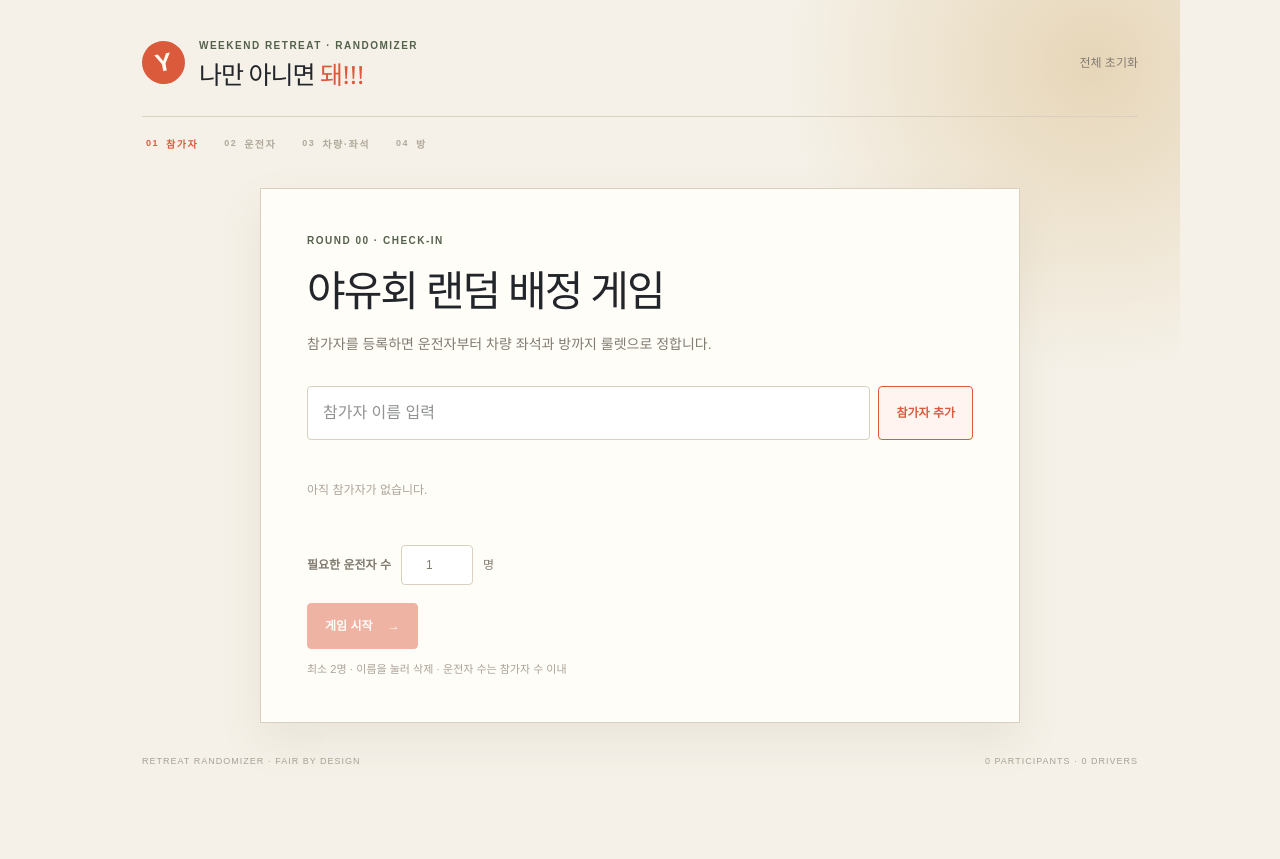
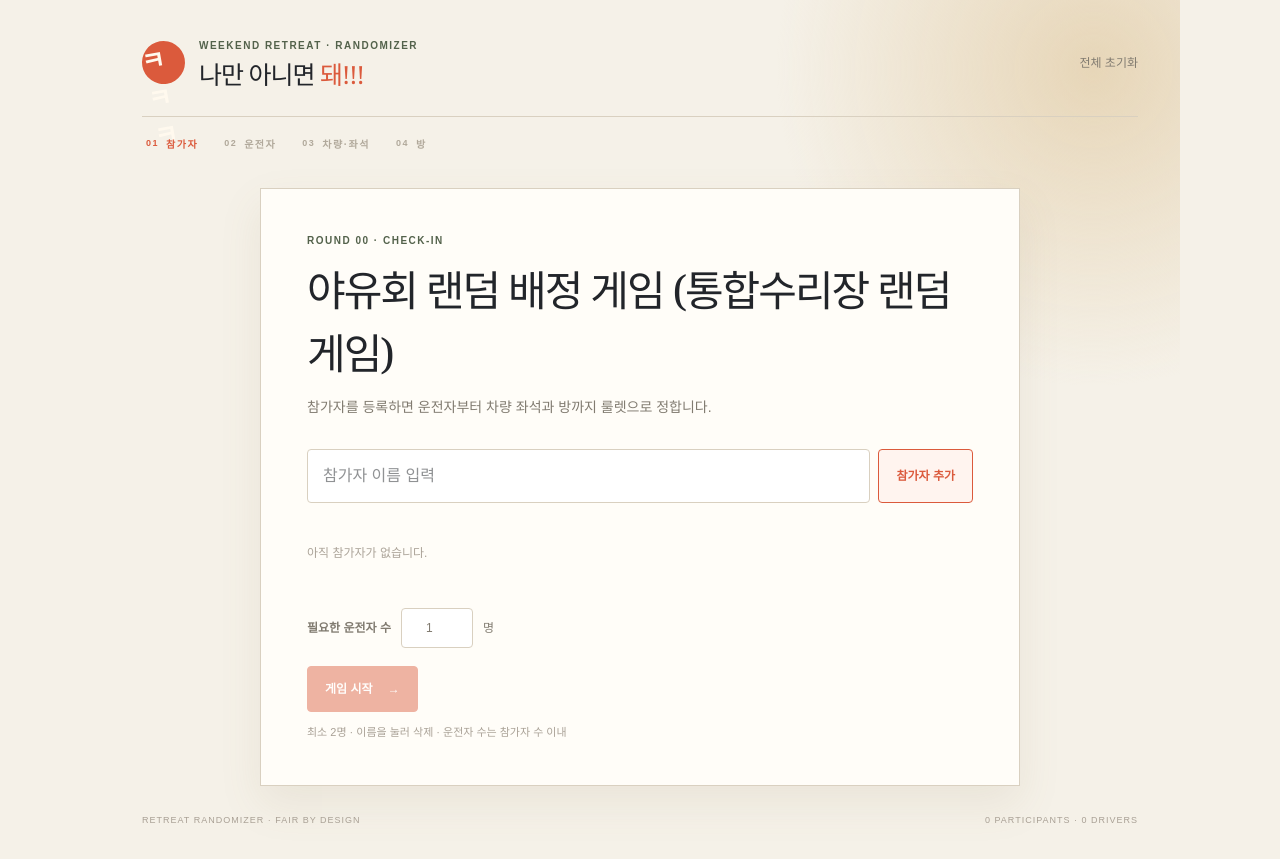
Before and after one commit to ik2daaaaa-prog/retreat-assignment-game, a Next.js app: page / in a window 1280 px wide. Before the commit the page ends 800 px from the top, so only its background shows below. Built offline with nearby package versions, Linux system fonts and the light colour scheme.

Commit message:
feat: update retreat branding

```diff
--- a/app/components/ParticipantSetup.tsx
+++ b/app/components/ParticipantSetup.tsx
@@ -23,7 +23,7 @@ export function ParticipantSetup({ participants, onChange, onStart }: Participan
   return (
     <section className="setup-card">
       <div className="section-kicker">ROUND 00 · CHECK-IN</div>
-      <h2>야유회 랜덤 배정 게임</h2>
+      <h2>야유회 랜덤 배정 게임 (통합수리장 랜덤 게임)</h2>
       <p className="intro">참가자를 등록하면 운전자부터 차량 좌석과 방까지 룰렛으로 정합니다.</p>
       <div className="input-row">
         <input
--- a/app/page.tsx
+++ b/app/page.tsx
@@ -64,7 +64,7 @@ export default function Home() {
   const summaryText = [...vehicles.map((vehicle) => `${vehicle.label}: ${vehicleSeatAssignments[`${vehicle.id}:driver`] || vehicle.driverId}`), ...rooms.map((room) => `${room.label}: ${Object.entries(roomAssignments).filter(([key]) => key.startsWith(`${room.id}:`)).map(([, value]) => value).join(", ")}`)].join("\n");
 
   return <main className="app-shell">
-    <header className="topbar"><button className="brand-home" type="button" onClick={reset} aria-label="처음 화면으로 돌아가기"><span className="brand-lockup"><span className="brand-mark">Y</span><span><span className="section-kicker">WEEKEND RETREAT · RANDOMIZER</span><h1>나만 아니면 <em>돼!!!</em></h1></span></span></button><button className="text-button" type="button" onClick={reset}>전체 초기화</button></header>
+    <header className="topbar"><button className="brand-home" type="button" onClick={reset} aria-label="처음 화면으로 돌아가기"><span className="brand-lockup"><span className="brand-mark">ㅋㅋㅋ</span><span><span className="section-kicker">WEEKEND RETREAT · RANDOMIZER</span><h1>나만 아니면 <em>돼!!!</em></h1></span></span></button><button className="text-button" type="button" onClick={reset}>전체 초기화</button></header>
     <section className="progress-strip" aria-label="진행 단계">{["참가자", "운전자", "차량·좌석", "방"].map((label, index) => <span className={(index === 0 && phase === "setup") || (index === 1 && phase === "drivers") ? "active" : ""} key={label}><b>{String(index + 1).padStart(2, "0")}</b>{label}</span>)}</section>
     {phase === "setup" && <ParticipantSetup participants={participants} onChange={setParticipants} onStart={(count) => { setDriverTarget(count); setDriverIds([]); setPhase("drivers"); }} />}
     {phase === "drivers" && <section className="game-card"><div className="section-kicker">ROUND 01 · DRIVER DRAW</div><h2>오늘의 운전자를 뽑습니다</h2><p className="intro">필요한 운전자 수: <b>{driverTarget}명</b> · 현재 추첨: <b>{driverIds.length}/{driverTarget}명</b></p><div className="game-grid"><Roulette candidates={driverCandidates} onComplete={(winner) => setDriverIds((current) => current.length < driverTarget ? [...current, winner.id] : current)} buttonLabel="운전자 추첨" /><aside className="result-panel"><div className="panel-label">확정된 운전자</div>{driverIds.length ? driverIds.map((id, index) => <div className="result-row" key={id}><span>DRIVER {String(index + 1).padStart(2, "0")}</span><strong>{id}</strong></div>) : <p className="empty-state">아직 추첨 결과가 없습니다.</p>}<button className="primary-button" type="button" disabled={!driverSelectionComplete(driverIds.length, driverTarget)} onClick={() => setPhase("vehicles")}>운전자 확정 <span>→</span></button></aside></div><button className="back-button" type="button" onClick={() => setPhase("setup")}>← 참가자 수정</button></section>}
```
Also changed, not shown: 1 other file (tests, documents, lock files or other folders).
